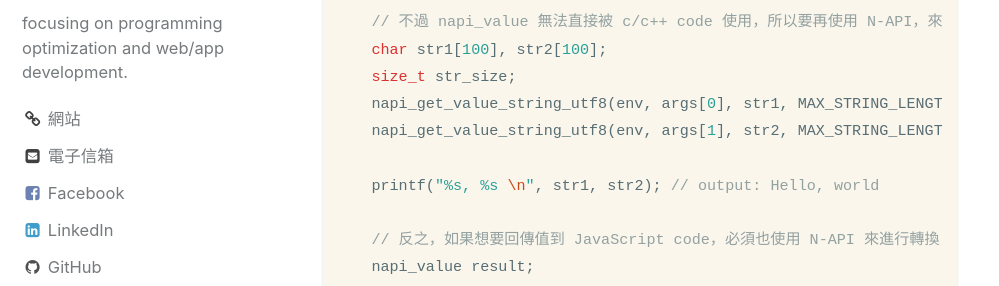
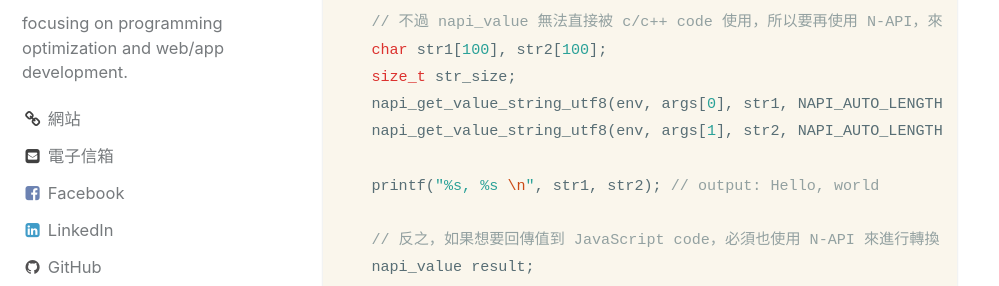
Before and after one commit to YuShuanHsieh/yushuanhsieh.github.io, a Jekyll site: the page built from _posts/2018-09-24-node-js-napi.markdown, in a window 1280 px wide and 900 px high, scrolled down 4849 px. Shown: the part 165-451 px from the top of the window, without its empty margins (0-999 px from the left). Built offline with Jekyll 4.4.1, drawn with Linux system fonts in a browser that asks for light colours.

Commit message:
fix: code error

```diff
--- a/_posts/2018-09-24-node-js-napi.markdown
+++ b/_posts/2018-09-24-node-js-napi.markdown
@@ -121,8 +121,8 @@ napi_value hello_word (napi_env env, napi_callback_info info) {
   // 不過 napi_value 無法直接被 c/c++ code 使用，所以要再使用 N-API，來獲得實際的值
   char str1[100], str2[100];
   size_t str_size;
-  napi_get_value_string_utf8(env, args[0], str1, MAX_STRING_LENGTH, &str_size);
-  napi_get_value_string_utf8(env, args[1], str2, MAX_STRING_LENGTH, &str_size);
+  napi_get_value_string_utf8(env, args[0], str1, NAPI_AUTO_LENGTH, &str_size);
+  napi_get_value_string_utf8(env, args[1], str2, NAPI_AUTO_LENGTH, &str_size);
 
   printf("%s, %s \n", str1, str2); // output: Hello, world
 
```
